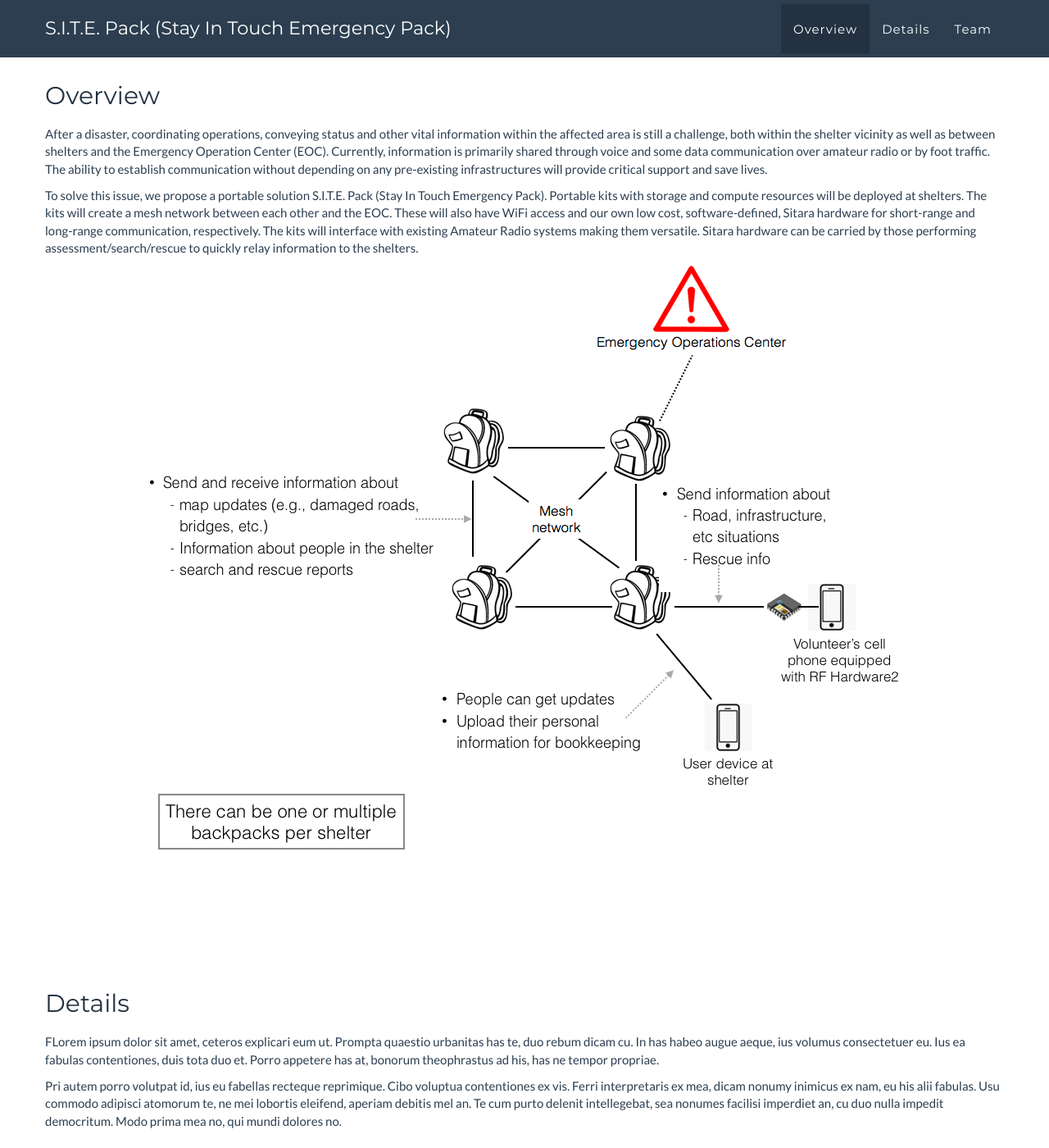
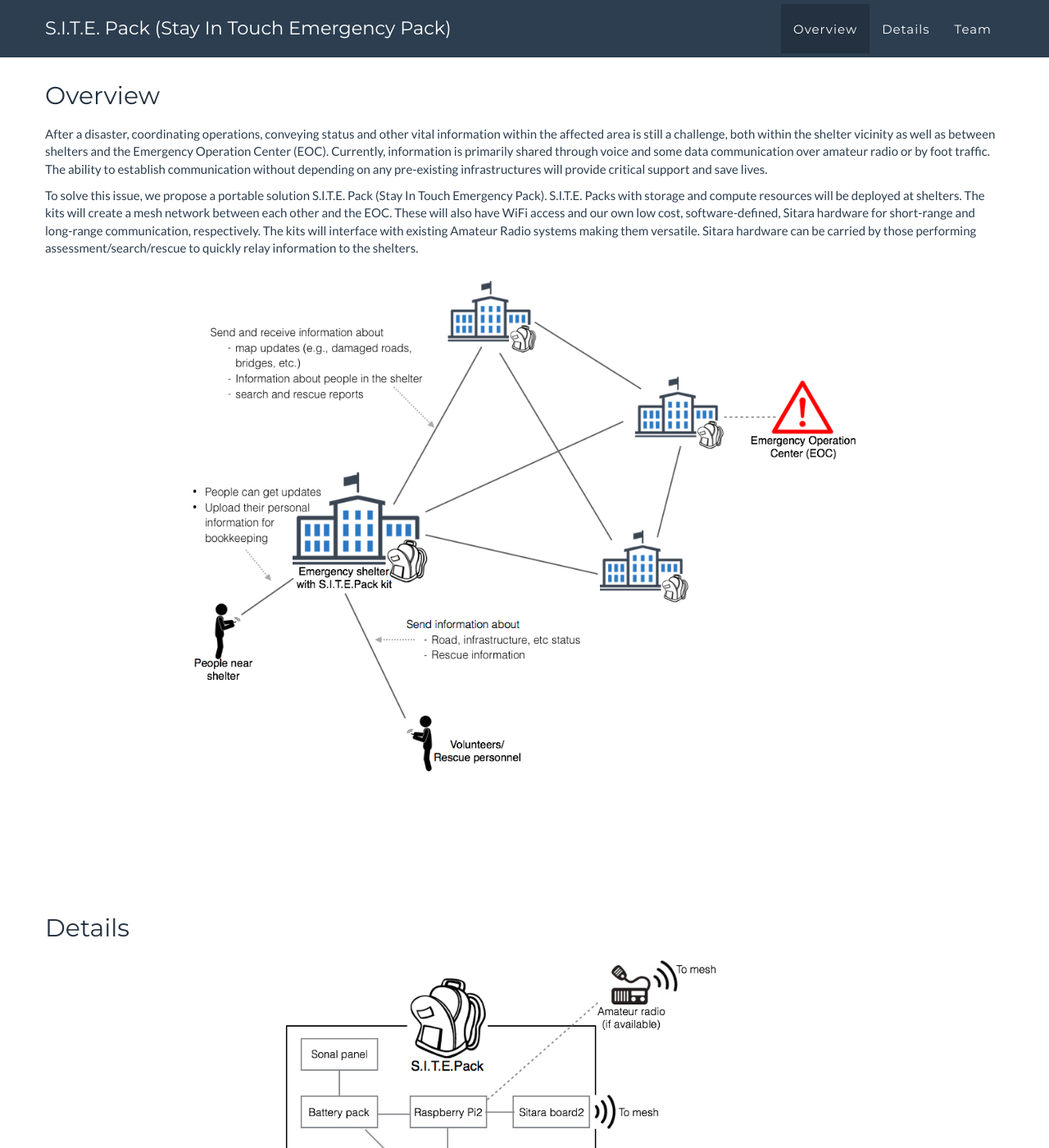
Before and after one commit to ANSR-UofU/Wireless_Challenge_2017, a Jekyll site: the page built from index.html, in a window 1280 px wide and 1400 px high. Shown: the whole window at 82% size. Built offline with Jekyll 4.4.1, drawn with Linux system fonts in a browser that asks for light colours.

Commit message:
Added new figures

```diff
--- a/_includes/about.html
+++ b/_includes/about.html
@@ -8,9 +8,9 @@
                     <p>After a disaster, coordinating operations, conveying status and other vital information within the affected area is still a challenge, both within the shelter vicinity as well as between shelters and the Emergency Operation Center (EOC). Currently, information is primarily shared through voice and some data communication over amateur radio or by foot traffic. The ability to establish communication without depending on any pre-existing infrastructures will provide critical support and save lives.</p>
 
 
-                    <p>To solve this issue, we propose a portable solution S.I.T.E. Pack (Stay In Touch Emergency Pack). Portable kits with storage and compute resources will be deployed at shelters. The kits will create a mesh network between each other and the EOC. These will also have WiFi access and our own low cost, software-defined, Sitara hardware for short-range and long-range communication, respectively. The kits will interface with existing Amateur Radio systems making them versatile. Sitara hardware can be carried by those performing assessment/search/rescue to quickly relay information to the shelters.</p>
+                    <p>To solve this issue, we propose a portable solution S.I.T.E. Pack (Stay In Touch Emergency Pack). S.I.T.E. Packs with storage and compute resources will be deployed at shelters. The kits will create a mesh network between each other and the EOC. These will also have WiFi access and our own low cost, software-defined, Sitara hardware for short-range and long-range communication, respectively. The kits will interface with existing Amateur Radio systems making them versatile. Sitara hardware can be carried by those performing assessment/search/rescue to quickly relay information to the shelters.</p>
 
-                    <p><img class="img-responsive center-image" src="img/architecture.png" alt=""></p>
+                    <p><img class="img-responsive center-image" src="img/architecture.png" alt="" width="70%"></p>
             </div>
         </div>
     </section>
--- a/_includes/details.html
+++ b/_includes/details.html
@@ -5,10 +5,11 @@
                 <h2>Details</h2>
             </div>
             <div class="row">
-                <p>FLorem ipsum dolor sit amet, ceteros explicari eum ut. Prompta quaestio urbanitas has te, duo rebum dicam cu. In has habeo augue aeque, ius volumus consectetuer eu. Ius ea fabulas contentiones, duis tota duo et. Porro appetere has at, bonorum theophrastus ad his, has ne tempor propriae.</p>
+                <!-- <p>FLorem ipsum dolor sit amet, ceteros explicari eum ut. Prompta quaestio urbanitas has te, duo rebum dicam cu. In has habeo augue aeque, ius volumus consectetuer eu. Ius ea fabulas contentiones, duis tota duo et. Porro appetere has at, bonorum theophrastus ad his, has ne tempor propriae.</p>
 
-                <p>Pri autem porro volutpat id, ius eu fabellas recteque reprimique. Cibo voluptua contentiones ex vis. Ferri interpretaris ex mea, dicam nonumy inimicus ex nam, eu his alii fabulas. Usu commodo adipisci atomorum te, ne mei lobortis eleifend, aperiam debitis mel an. Te cum purto delenit intellegebat, sea nonumes facilisi imperdiet an, cu duo nulla impedit democritum. Modo prima mea no, qui mundi dolores no.</p>
+                <p>Pri autem porro volutpat id, ius eu fabellas recteque reprimique. Cibo voluptua contentiones ex vis. Ferri interpretaris ex mea, dicam nonumy inimicus ex nam, eu his alii fabulas. Usu commodo adipisci atomorum te, ne mei lobortis eleifend, aperiam debitis mel an. Te cum purto delenit intellegebat, sea nonumes facilisi imperdiet an, cu duo nulla impedit democritum. Modo prima mea no, qui mundi dolores no.</p>-->
 
+                <p><img class="img-responsive center-image" src="img/details.png" alt="" width="50%"></p>
             </div>
         </div>
     </section>
```
Also changed, not shown: img/architecture.png, img/details.png (added), 4 other files.
